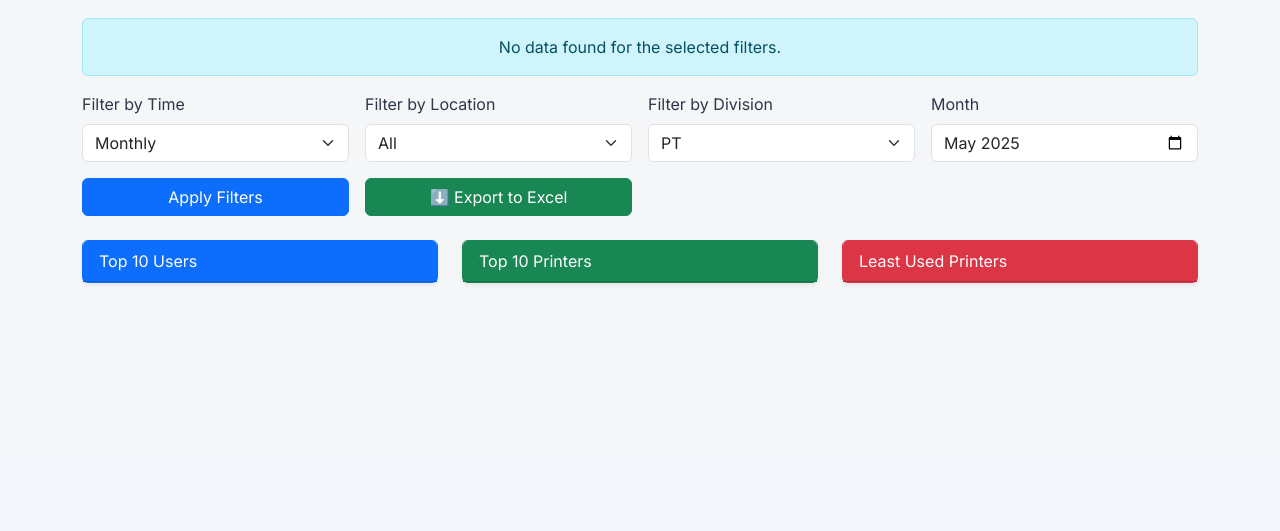
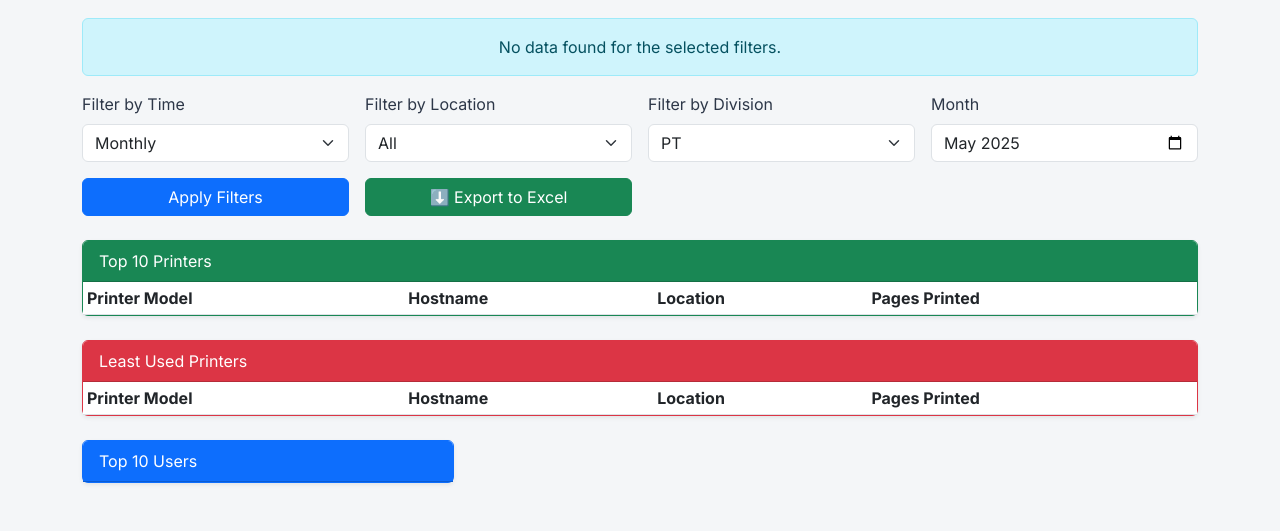
Before and after one commit to Shrx14/PrintDesk, a Flask app: page /dashboard in a window 1280 px wide. Shown: the part 343-874 px from the top of the page. Before the commit the page ends 629 px from the top, so only its background shows below. Run offline with Flask 3, Linux system fonts and the light colour scheme; lists and menus that the app fills with data are empty; some libraries are stand-ins or nearby versions.

Commit message:
Attributes added at dashboard

```diff
--- a/run.py
+++ b/run.py
@@ -697,7 +697,7 @@ def dashboard():
 
     try:
         engine = get_sqlalchemy_engine()
-        query = "SELECT user_name, printer_model, location, division, pages_printed, date, month, week FROM printer_logs"
+        query = "SELECT user_name, printer_model, hostname, location, division, pages_printed, date, month, week FROM printer_logs"
         df = pd.read_sql_query(query, engine)
         engine.dispose()
 
@@ -736,9 +736,31 @@ def dashboard():
             except ValueError:
                 pass
 
+        # Top users (same as before)
         top_users = df.groupby('user_name')['pages_printed'].sum().sort_values(ascending=False).head(10).to_dict()
-        top_printers = df.groupby('printer_model')['pages_printed'].sum().sort_values(ascending=False).head(10).to_dict()
-        least_printers = df.groupby('printer_model')['pages_printed'].sum().sort_values().head(10).to_dict()
+
+        # Helper to build printer info dict with hostname and location
+        def get_printer_info(printer_series):
+            info = {}
+            for printer_model, pages in printer_series.items():
+                subset = df[df['printer_model'] == printer_model]
+                hostname_mode = subset['hostname'].mode()
+                hostname = hostname_mode.iloc[0] if not hostname_mode.empty else ''
+                location_mode = subset['location'].mode()
+                location = location_mode.iloc[0] if not location_mode.empty else ''
+                info[printer_model] = {
+                    'pages_printed': pages,
+                    'hostname': hostname,
+                    'location': location
+                }
+            return info
+
+        # Get top printers and least printers with additional info
+        printer_pages_desc = df.groupby('printer_model')['pages_printed'].sum().sort_values(ascending=False).head(10)
+        printer_pages_asc = df.groupby('printer_model')['pages_printed'].sum().sort_values(ascending=True).head(10)
+
+        top_printers = get_printer_info(printer_pages_desc)
+        least_printers = get_printer_info(printer_pages_asc)
 
         locations = sorted(df['location'].dropna().unique())
         data = df
--- a/templates/dashboard.html
+++ b/templates/dashboard.html
@@ -22,7 +22,6 @@
 
 <h2 class="mb-4 text-center">📊 Printer Usage Dashboard</h2>
 
-{# ✅ Alert and switch button for default view (monthly + PT or PY + no query string) #}
 {% if time_filter == 'monthly' and division_filter in ['PT', 'PY'] and not request.query_string %}
   <div class="alert alert-info text-center">
     Showing default data for <strong>last month</strong> and <strong>{{ division_filter }}</strong> division.
@@ -58,6 +57,7 @@
     </div>
   {% endif %}
 
+  <!-- Filters -->
   <form id="filterForm" method="get" action="{{ url_for('dashboard') }}" class="row g-3 align-items-end mb-4">
     <div class="col-md-3">
       <label for="time_filter" class="form-label">Filter by Time</label>
@@ -127,8 +127,66 @@
     </div>
   </form>
 
-  <div class="row g-4">
-    <div class="col-md-4">
+  <!-- Top 10 Printers -->
+  <div class="mb-4">
+    <div class="card border-success shadow-sm">
+      <div class="card-header bg-success text-white">Top 10 Printers</div>
+      <div class="table-responsive">
+        <table class="table table-sm mb-0">
+          <thead>
+            <tr>
+              <th>Printer Model</th>
+              <th>Hostname</th>
+              <th>Location</th>
+              <th>Pages Printed</th>
+            </tr>
+          </thead>
+          <tbody>
+            {% for printer, info in top_printers.items() %}
+              <tr>
+                <td>{{ printer }}</td>
+                <td>{{ info.hostname }}</td>
+                <td>{{ info.location }}</td>
+                <td class="fw-bold">{{ info.pages_printed }}</td>
+              </tr>
+            {% endfor %}
+          </tbody>
+        </table>
+      </div>
+    </div>
+  </div>
+
+  <!-- Least Used Printers -->
+  <div class="mb-4">
+    <div class="card border-danger shadow-sm">
+      <div class="card-header bg-danger text-white">Least Used Printers</div>
+      <div class="table-responsive">
+        <table class="table table-sm mb-0">
+          <thead>
+            <tr>
+              <th>Printer Model</th>
+              <th>Hostname</th>
+              <th>Location</th>
+              <th>Pages Printed</th>
+            </tr>
+          </thead>
+          <tbody>
+            {% for printer, info in least_printers.items() %}
+              <tr>
+                <td>{{ printer }}</td>
+                <td>{{ info.hostname }}</td>
+                <td>{{ info.location }}</td>
+                <td class="fw-bold">{{ info.pages_printed }}</td>
+              </tr>
+            {% endfor %}
+          </tbody>
+        </table>
+      </div>
+    </div>
+  </div>
+
+  <!-- Top 10 Users -->
+  <div class="col-md-4 mb-4">
     <div class="card border-primary shadow-sm">
       <div class="card-header bg-primary text-white">Top 10 Users</div>
       <ul class="list-group list-group-flush">
@@ -141,32 +199,6 @@
     </div>
   </div>
 
-    <div class="col-md-4">
-      <div class="card border-success shadow-sm">
-        <div class="card-header bg-success text-white">Top 10 Printers</div>
-        <ul class="list-group list-group-flush">
-          {% for printer, pages in top_printers.items() %}
-            <li class="list-group-item d-flex justify-content-between">
-              <span>{{ printer }}</span><span class="fw-bold">{{ pages }}</span>
-            </li>
-          {% endfor %}
-        </ul>
-      </div>
-    </div>
-
-    <div class="col-md-4">
-      <div class="card border-danger shadow-sm">
-        <div class="card-header bg-danger text-white">Least Used Printers</div>
-        <ul class="list-group list-group-flush">
-          {% for printer, pages in least_printers.items() %}
-            <li class="list-group-item d-flex justify-content-between">
-              <span>{{ printer }}</span><span class="fw-bold">{{ pages }}</span>
-            </li>
-          {% endfor %}
-        </ul>
-      </div>
-    </div>
-  </div>
 {% endif %}
 
 <script>
```
Also changed, not shown: templates/home.html (+17 -0 lines). Lines whose indentation alone changed are shown as unchanged.
